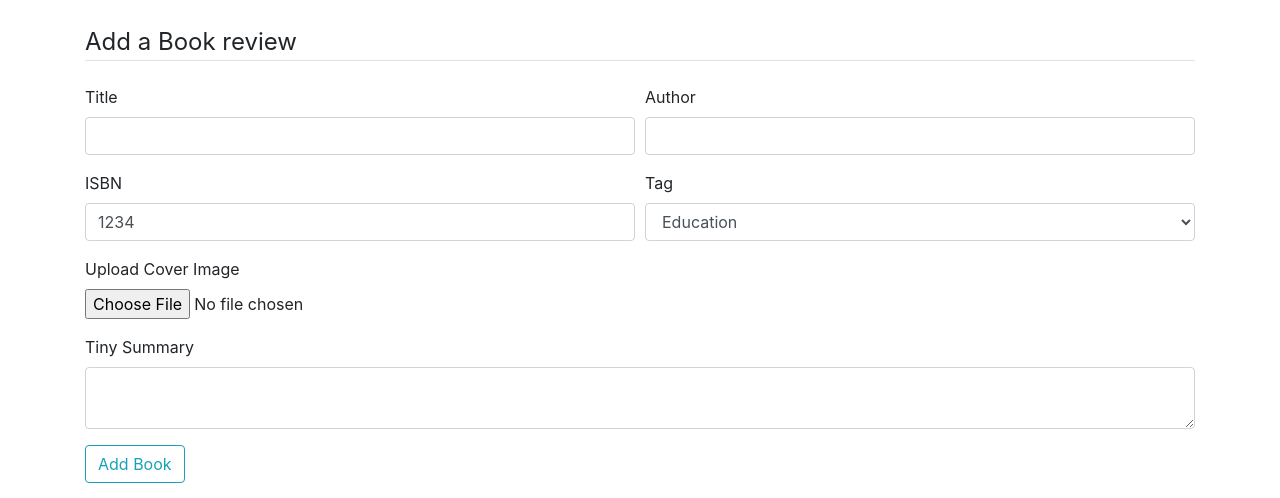
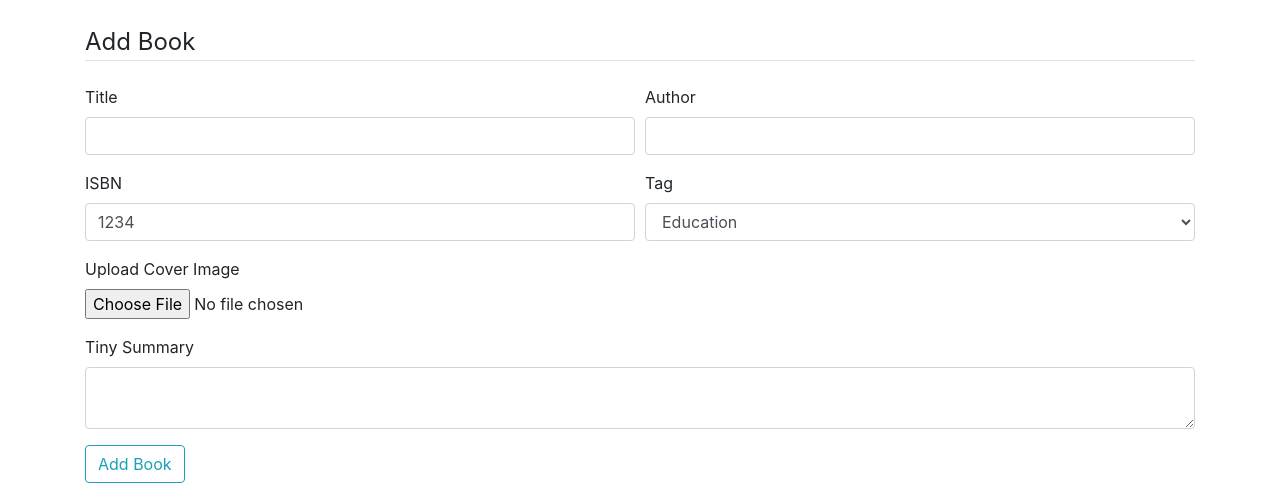
Before and after one commit to amritpandey23/Readaholic, a Flask app: page /add_book in a window 1280 px wide. Shown: the part 56-554 px from the top of the page. Run offline with Flask 2, Linux system fonts and the light colour scheme; the visitor is signed in with stand-in values (Sample User, id 1); parts of the project's set-up code (start-up, migrations or seed data) failed here and were passed over; some libraries are stand-ins or nearby versions.

Commit message:
legend now use title variable

```diff
--- a/book_review/templates/add_book.html
+++ b/book_review/templates/add_book.html
@@ -4,7 +4,7 @@
 <form action="" method="POST" enctype="multipart/form-data">
     {{ form.hidden_tag() }}
     <fieldset class="form-group">
-        <legend class="border-bottom mb-4">Add a Book review</legend>
+        <legend class="border-bottom mb-4">{{ title }}</legend>
         <div class="form-row">
             <!-- book title -->
             <div class="form-group col-md-6">
```
